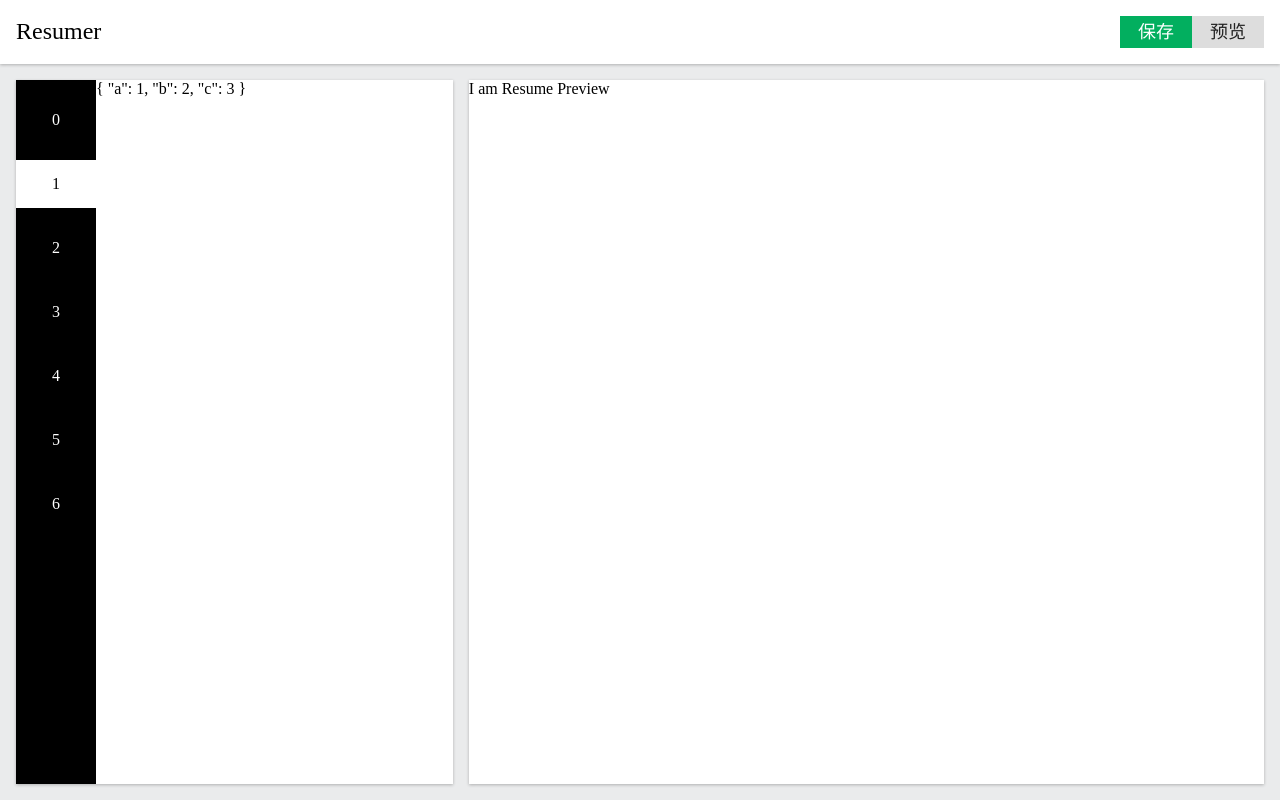
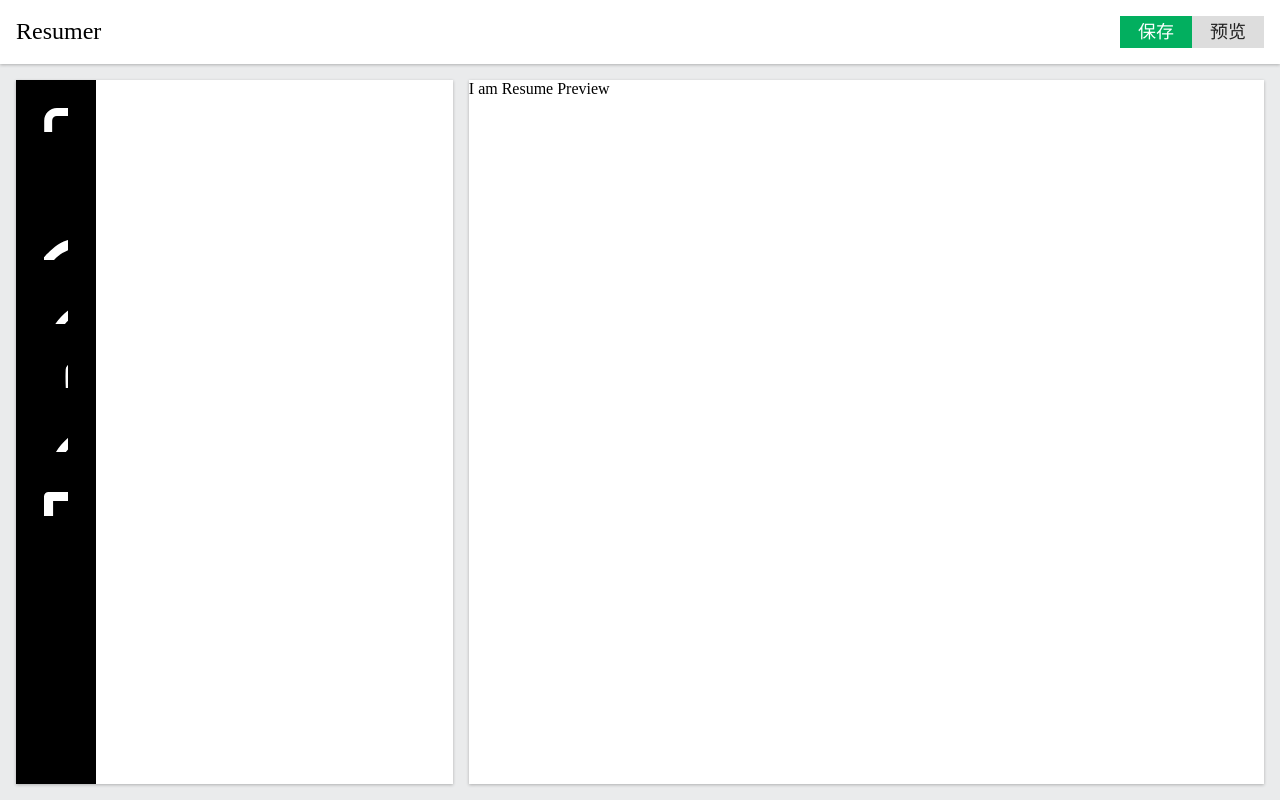
Before and after one commit to ReedSun/Ferris-wheel, a Vue app in the folder resumer/: page / in a window 1280 px wide. Built offline with nearby package versions, Linux system fonts and the light colour scheme.

Commit message:
add svg to HTML

```diff
--- a/resumer/src/components/ResumeEditor.vue
+++ b/resumer/src/components/ResumeEditor.vue
@@ -2,16 +2,18 @@
 	<div id="resume-editor">
 		<nav>
 			<ol>
-			<li v-for="(item,index) in resume.visibleItems"
+			<li v-for="(item,index) in resume.config"
 				v-bind:class="{active: item === selected}"
 				v-on:click="selected = item"
 			>
-				{{index}}
+				<svg>
+					<use v-bind:href='`#icon-${item.icon}`'></use>
+				</svg>
 			</li>
 			</ol>
 		</nav>
 		<ol class="panels">
-		<li v-for="item in resume.visibleItems"
+		<li v-for="item in resume.config"
 			v-show="item === selected"
 		>
 			{{resume[item]}}
@@ -26,8 +28,16 @@ export default {
     return {
 		selected: "work history",
 		resume: {
-			visibleItems: ['bio', 'work history', 'education', 'project', 'award', 'contacts', 'others'],
-		bio:  {
+			config: [
+				{name: "profile", icon: "id"},
+				{name: "work history", icon: "work"},
+				{name: "education", icon: "book"},
+				{name: "project", icon: "heart"},
+				{name: "award", icon: "cup"},
+				{name: "contacts", icon: "phone"},
+				{name: "others", icon: "add"}
+			],
+		profile: {
 				name: '',
 				city: '',
 				title: ''
@@ -37,11 +47,11 @@ export default {
 			b:2,
 			c:3
 		},
-		education: [],
-		project: [],
-		award: [],
-		contacts: [],
-		other: []
+		education: "education",
+		project: "project",
+		award: "award",
+		contacts: "contacts",
+		others: "others"
 		}
 	}
   }
@@ -72,6 +82,13 @@ export default {
 						background: white;
 						color: black;
 					}
+					svg {
+						height: 24px;
+						width: 24px;
+						fill: currentColor;
+						vertical-align: -0.1em;
+						font-size: 16px;
+					}
 				}
 			}
 		}
```
